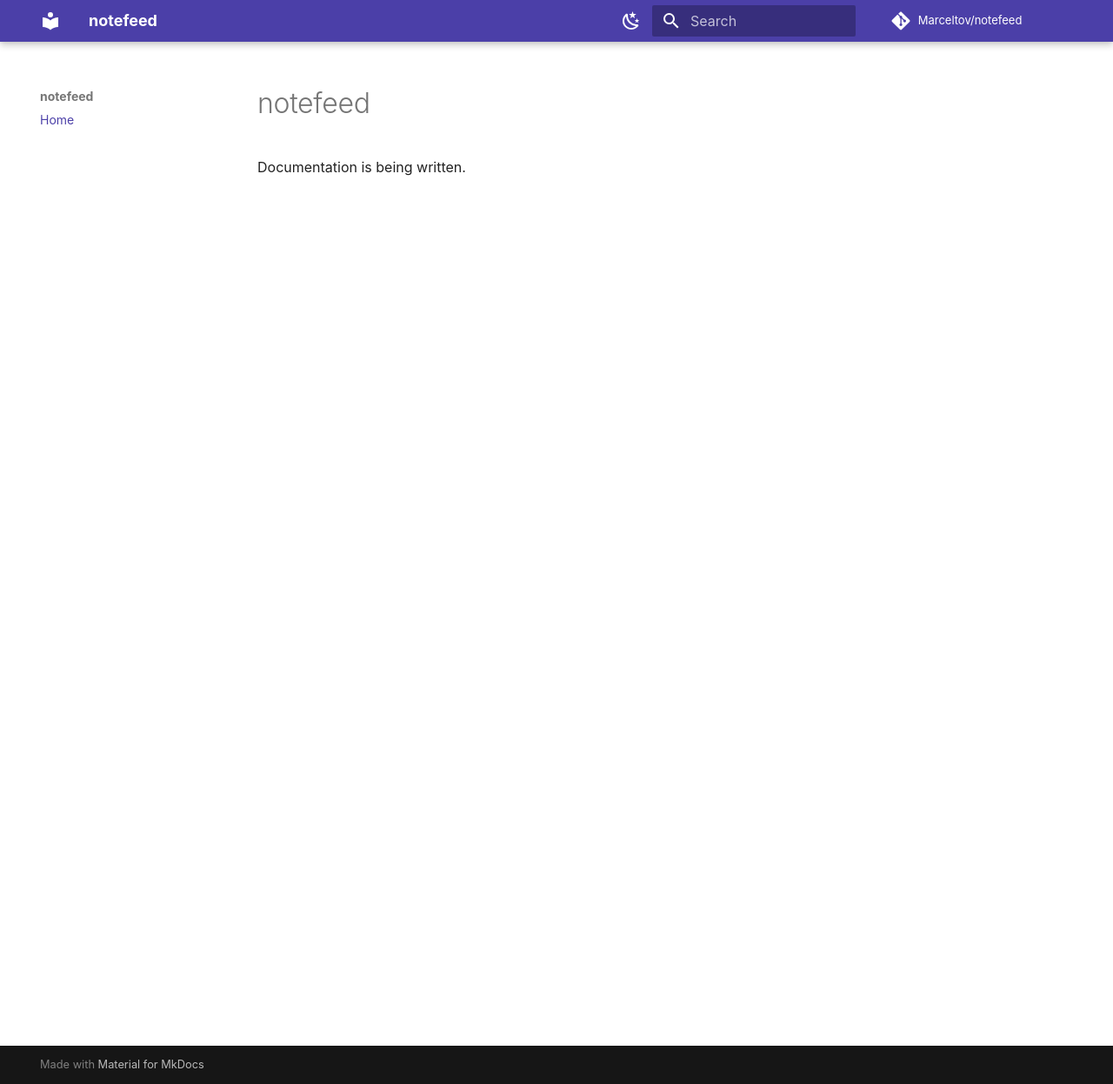
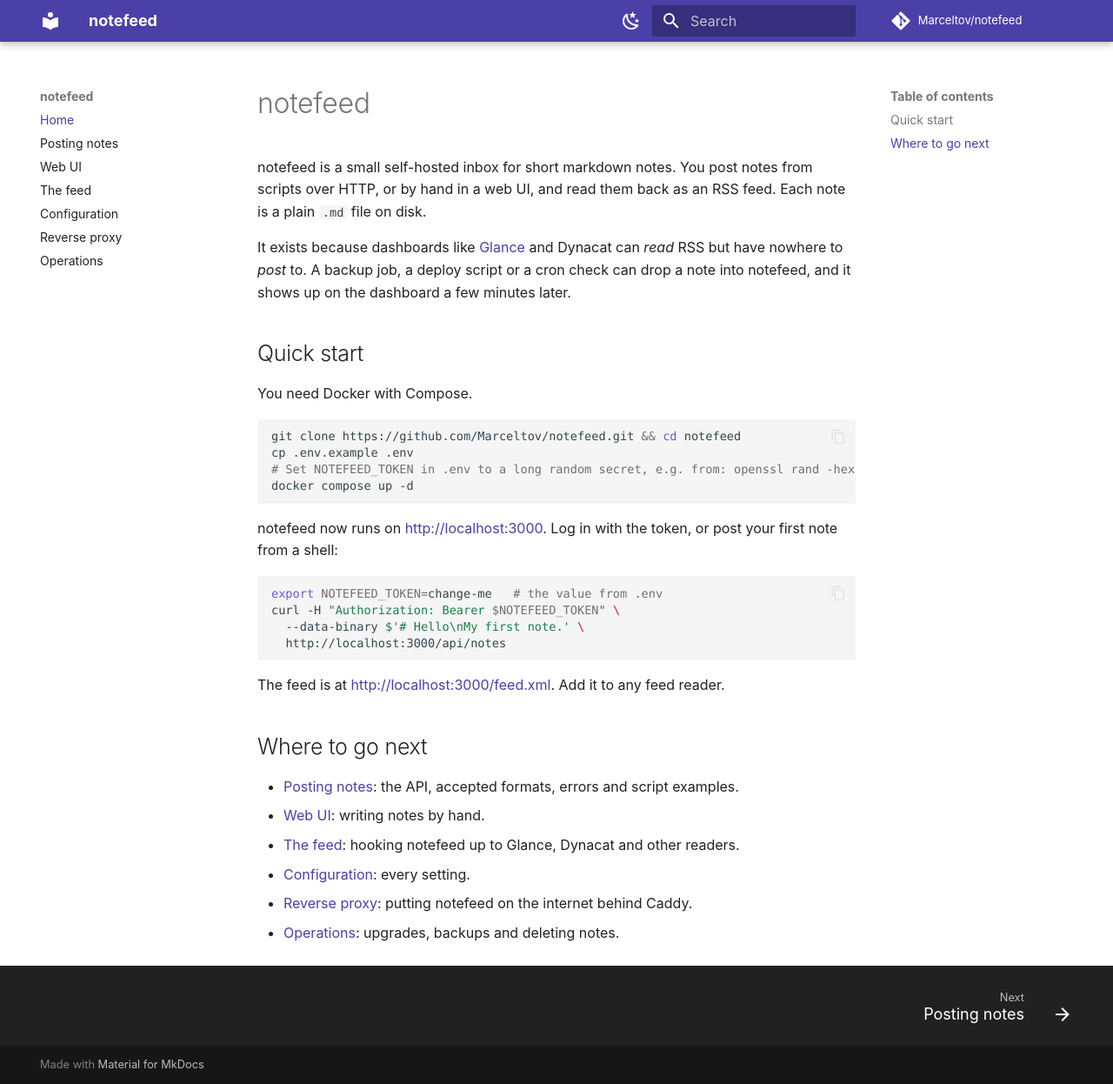
Before and after one commit to Marceltov/notefeed, an MkDocs documentation site: the page built from docs/index.md, in a window 1280 px wide and 1246 px high. Shown: the whole window at 87% size. Built offline with MkDocs 1.6.1 and Material for MkDocs 9.7.7, drawn with Linux system fonts in a browser that asks for light colours; some web fonts are replaced; comment, search, counter and statistics services are not loaded.

Commit message:
docs: user and operator guide
Co-Authored-By: Claude Opus 5.5 <noreply@anthropic.com>

````diff
--- a/docs/index.md
+++ b/docs/index.md
@@ -1,3 +1,36 @@
 # notefeed
 
-Documentation is being written.
+notefeed is a small self-hosted inbox for short markdown notes. You post notes from scripts over HTTP, or by hand in a web UI, and read them back as an RSS feed. Each note is a plain `.md` file on disk.
+
+It exists because dashboards like [Glance](https://github.com/glanceapp/glance) and Dynacat can *read* RSS but have nowhere to *post* to. A backup job, a deploy script or a cron check can drop a note into notefeed, and it shows up on the dashboard a few minutes later.
+
+## Quick start
+
+You need Docker with Compose.
+
+```sh
+git clone https://github.com/Marceltov/notefeed.git && cd notefeed
+cp .env.example .env
+# Set NOTEFEED_TOKEN in .env to a long random secret, e.g. from: openssl rand -hex 32
+docker compose up -d
+```
+
+notefeed now runs on <http://localhost:3000>. Log in with the token, or post your first note from a shell:
+
+```sh
+export NOTEFEED_TOKEN=change-me   # the value from .env
+curl -H "Authorization: Bearer $NOTEFEED_TOKEN" \
+  --data-binary $'# Hello\nMy first note.' \
+  http://localhost:3000/api/notes
+```
+
+The feed is at <http://localhost:3000/feed.xml>. Add it to any feed reader.
+
+## Where to go next
+
+- [Posting notes](posting.md): the API, accepted formats, errors and script examples.
+- [Web UI](web-ui.md): writing notes by hand.
+- [The feed](feed.md): hooking notefeed up to Glance, Dynacat and other readers.
+- [Configuration](configuration.md): every setting.
+- [Reverse proxy](reverse-proxy.md): putting notefeed on the internet behind Caddy.
+- [Operations](operations.md): upgrades, backups and deleting notes.
--- a/mkdocs.yml
+++ b/mkdocs.yml
@@ -45,6 +45,13 @@ markdown_extensions:
   - pymdownx.highlight
   - pymdownx.superfences
   - pymdownx.details
+  - pymdownx.keys
 
 nav:
   - Home: index.md
+  - Posting notes: posting.md
+  - Web UI: web-ui.md
+  - The feed: feed.md
+  - Configuration: configuration.md
+  - Reverse proxy: reverse-proxy.md
+  - Operations: operations.md
````
Also changed, not shown: README.md (+6 -40 lines), docs/configuration.md (added, +28 -0 lines), docs/feed.md (added, +36 -0 lines), docs/operations.md (added, +48 -0 lines), docs/posting.md (added, +87 -0 lines), docs/reverse-proxy.md (added, +34 -0 lines), docs/web-ui.md (added, +21 -0 lines).
